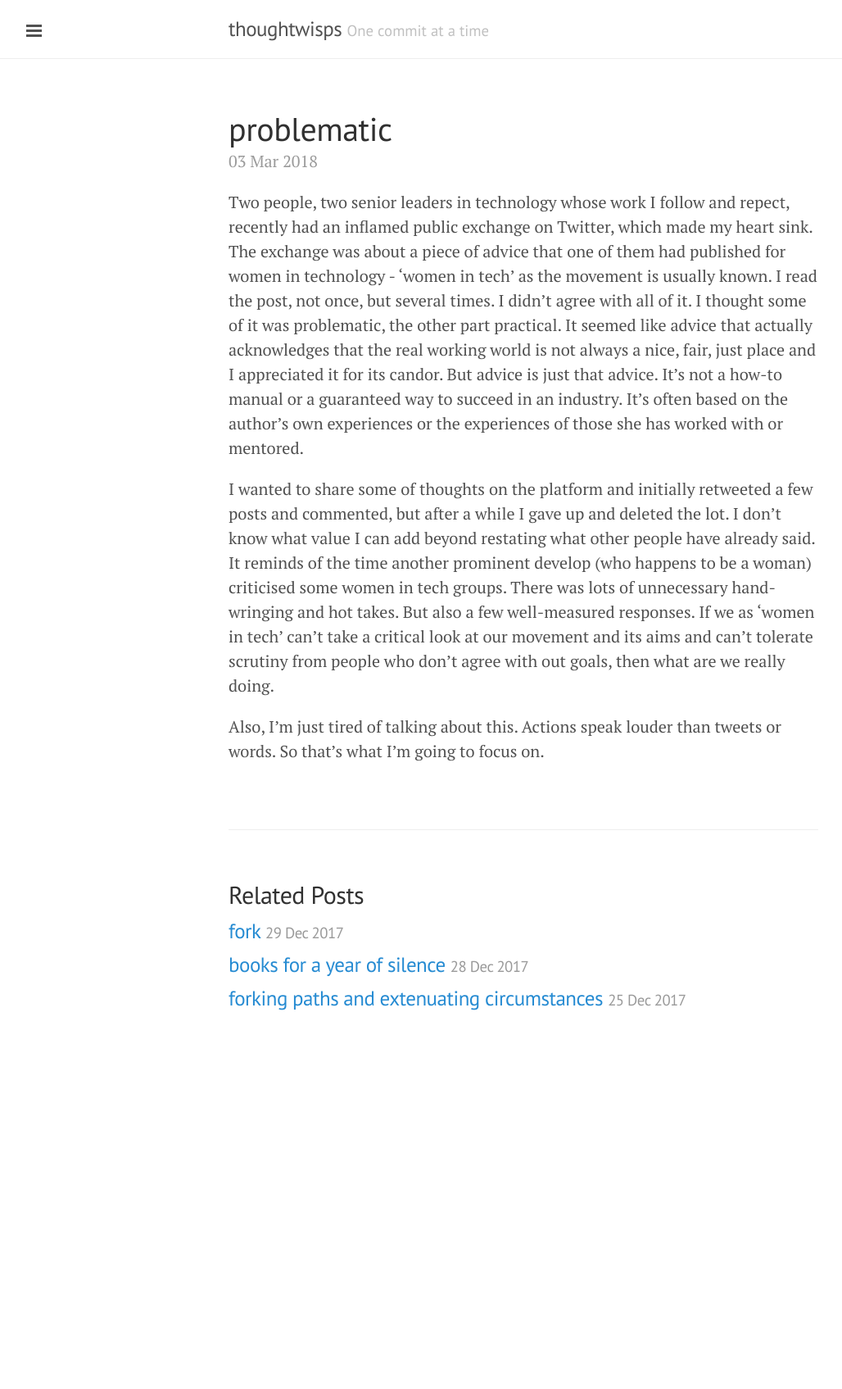
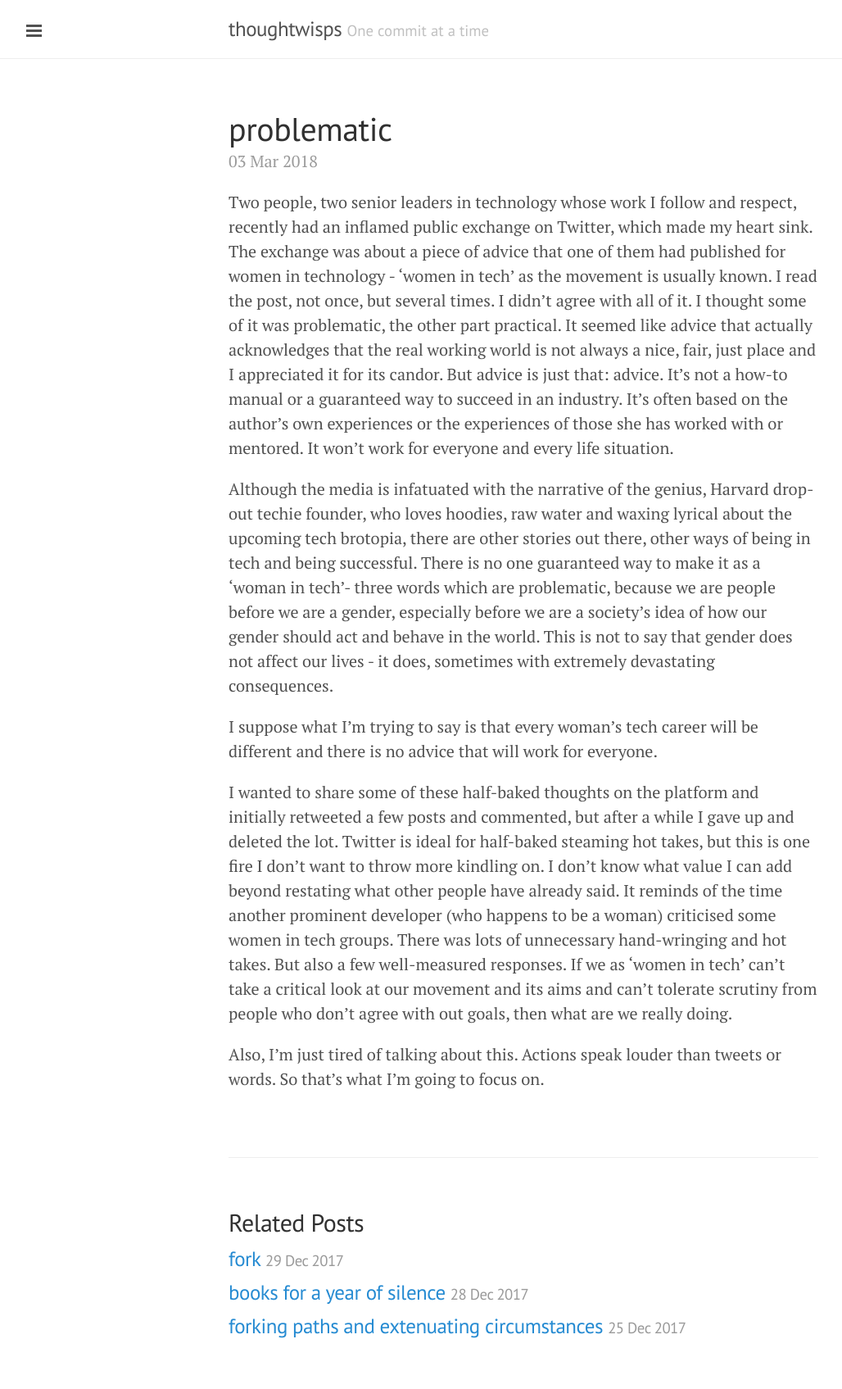
Before and after one commit to Winterflower/winterflower.github.io, a Jekyll site: the page built from _posts/2018-03-03-problematic.md, in a window 1280 px wide. Shown: the whole page at 82% size, without its empty margins (1-1029 px from the left). Built offline with Jekyll 4.4.1, drawn with Linux system fonts in a browser that asks for light colours; before the commit the page ends 1295 px from its top, so only the background shows below that.

Commit message:
[2018-03-03] Fixing some issues with post

```diff
--- a/_posts/2018-03-03-problematic.md
+++ b/_posts/2018-03-03-problematic.md
@@ -3,11 +3,15 @@ layout: post
 title: problematic
 ---
 
-Two people, two senior leaders in technology whose work I follow and repect, recently had an inflamed public exchange on Twitter, which made my heart sink. The exchange was about a piece of advice that one of them had published for women in technology - 'women in tech' as the movement is usually known. I read the post, not once, but several times. I didn't agree with all of it. I thought some of it was problematic, the other part practical. It seemed like advice that actually acknowledges that the real working world is not always a nice, fair, just place and I appreciated it for its candor. But advice is just that advice. It's not a how-to manual or a guaranteed way to succeed in an industry. It's often based on the author's own experiences or the experiences of those she has worked with or mentored.
+Two people, two senior leaders in technology whose work I follow and respect, recently had an inflamed public exchange on Twitter, which made my heart sink. The exchange was about a piece of advice that one of them had published for women in technology - 'women in tech' as the movement is usually known. I read the post, not once, but several times. I didn't agree with all of it. I thought some of it was problematic, the other part practical. It seemed like advice that actually acknowledges that the real working world is not always a nice, fair, just place and I appreciated it for its candor. But advice is just that: advice. It's not a how-to manual or a guaranteed way to succeed in an industry. It's often based on the author's own experiences or the experiences of those she has worked with or mentored. It won't work for everyone and every life situation.
 
-I wanted to share some of thoughts on the platform and initially retweeted a few posts and commented, but after a while I gave up and deleted the lot.
+Although the media is infatuated with the narrative of the genius, Harvard drop-out techie founder, who loves hoodies, raw water and waxing lyrical about the upcoming tech brotopia, there are other stories out there, other ways of being in tech and being successful. There is no one guaranteed way to make it as a 'woman in tech'- three words which are problematic, because we are people before we are a gender, especially before we are a society's idea of how our gender should act and behave in the world. This is not to say that gender does not affect our lives - it does, sometimes with extremely devastating consequences.
+
+I suppose what I'm trying to say is that every woman's tech career will be different and there is no advice that will work for everyone.
+
+I wanted to share some of these half-baked thoughts on the platform and initially retweeted a few posts and commented, but after a while I gave up and deleted the lot. Twitter is ideal for half-baked steaming hot takes, but this is one fire I don't want to throw more kindling on.
 I don't know what value I can add beyond restating what other people have already said.
-It reminds of the time another prominent develop (who happens to be a woman) criticised some women in tech groups. There was lots of unnecessary hand-wringing and hot takes. But also a few well-measured responses. If we as 'women in tech' can't take a critical look at our movement and its aims and can't tolerate scrutiny from people who don't agree with out goals, then what are we really doing.
+It reminds of the time another prominent developer (who happens to be a woman) criticised some women in tech groups. There was lots of unnecessary hand-wringing and hot takes. But also a few well-measured responses. If we as 'women in tech' can't take a critical look at our movement and its aims and can't tolerate scrutiny from people who don't agree with out goals, then what are we really doing.
 
 Also, I'm just tired of talking about this. Actions speak louder than tweets or words.
 So that's what I'm going to focus on.
```
